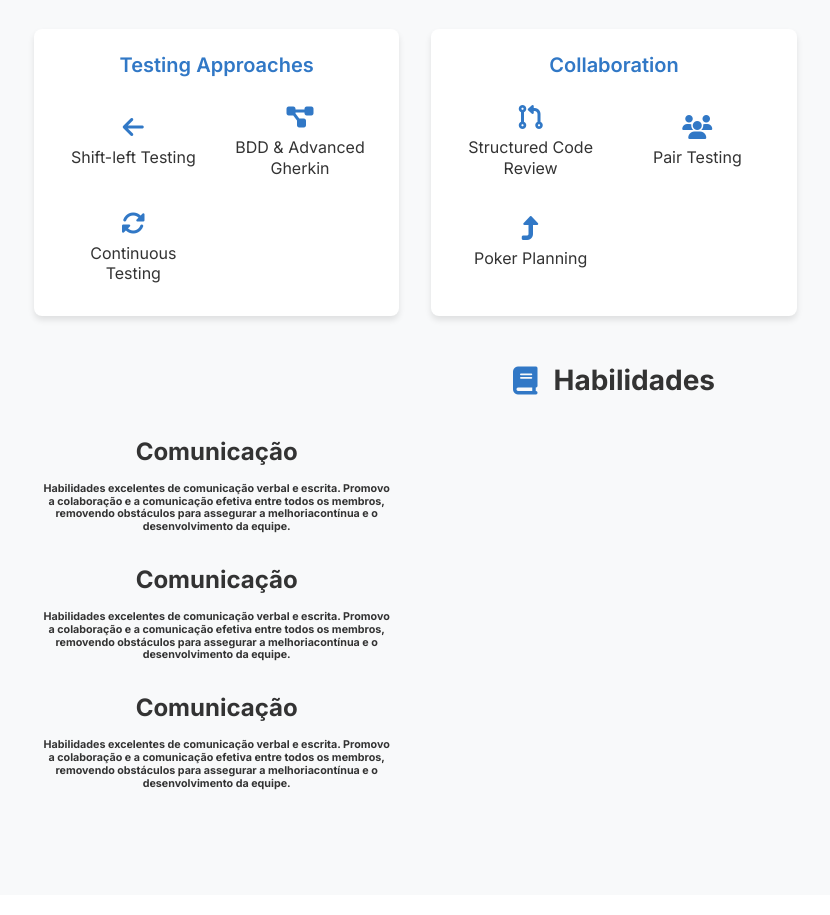
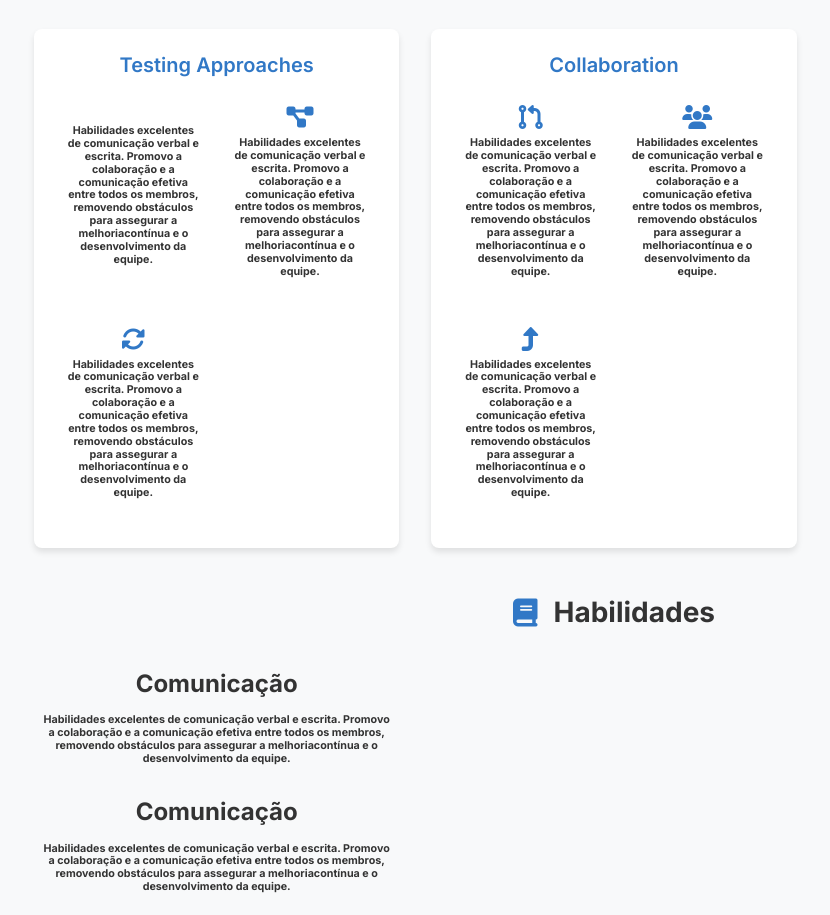
Before and after one commit to BernardinoGomes/.github.io, a plain HTML site: page index.html in a window 1280 px wide. Shown: the part 2458-3373 px from the top of the page, without its empty margins (26-856 px from the left). Drawn offline with Linux system fonts and the light colour scheme.

Commit message:
Update index.html

```diff
--- a/index.html
+++ b/index.html
@@ -343,16 +343,22 @@ organização.
               <h4>Testing Approaches</h4>
               <div class="skill-items">
                 <div class="skill-item">
-                  <i class="fa-solid fa-arrow-left" aria-hidden="true"></i>
-                  <span>Shift-left Testing</span>
+
+                  <span>
+              <h6>Habilidades excelentes de comunicação verbal e escrita. Promovo a colaboração e a comunicação
+    efetiva entre todos os membros, removendo obstáculos para assegurar a melhoriacontínua e o desenvolvimento da equipe.</h6></span>
                 </div>
                 <div class="skill-item">
                   <i class="fa-solid fa-diagram-project" aria-hidden="true"></i>
-                  <span>BDD & Advanced Gherkin</span>
+                    <span>
+              <h6>Habilidades excelentes de comunicação verbal e escrita. Promovo a colaboração e a comunicação
+    efetiva entre todos os membros, removendo obstáculos para assegurar a melhoriacontínua e o desenvolvimento da equipe.</h6></span>
                 </div>
                 <div class="skill-item">
                   <i class="fa-solid fa-rotate" aria-hidden="true"></i>
-                  <span>Continuous Testing</span>
+                    <span>
+              <h6>Habilidades excelentes de comunicação verbal e escrita. Promovo a colaboração e a comunicação
+    efetiva entre todos os membros, removendo obstáculos para assegurar a melhoriacontínua e o desenvolvimento da equipe.</h6></span>
                 </div>
               </div>
             </div>
@@ -364,15 +370,21 @@ organização.
                     class="fa-solid fa-code-pull-request"
                     aria-hidden="true"
                   ></i>
-                  <span>Structured Code Review</span>
+                   <span>
+              <h6>Habilidades excelentes de comunicação verbal e escrita. Promovo a colaboração e a comunicação
+    efetiva entre todos os membros, removendo obstáculos para assegurar a melhoriacontínua e o desenvolvimento da equipe.</h6></span>
                 </div>
                 <div class="skill-item">
                   <i class="fa-solid fa-users" aria-hidden="true"></i>
-                  <span>Pair Testing</span>
+                  <span>
+              <h6>Habilidades excelentes de comunicação verbal e escrita. Promovo a colaboração e a comunicação
+    efetiva entre todos os membros, removendo obstáculos para assegurar a melhoriacontínua e o desenvolvimento da equipe.</h6></span>
                 </div>
                 <div class="skill-item">
                   <i class="fa-solid fa-cards" aria-hidden="true"></i>
-                  <span>Poker Planning</span>
+                   <span>
+              <h6>Habilidades excelentes de comunicação verbal e escrita. Promovo a colaboração e a comunicação
+    efetiva entre todos os membros, removendo obstáculos para assegurar a melhoriacontínua e o desenvolvimento da equipe.</h6></span>
                 </div>
               </div>
             </div>
```
